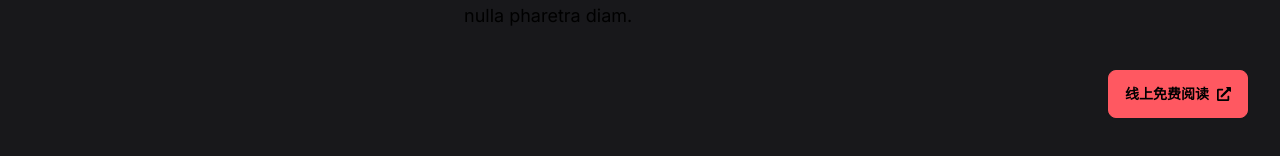
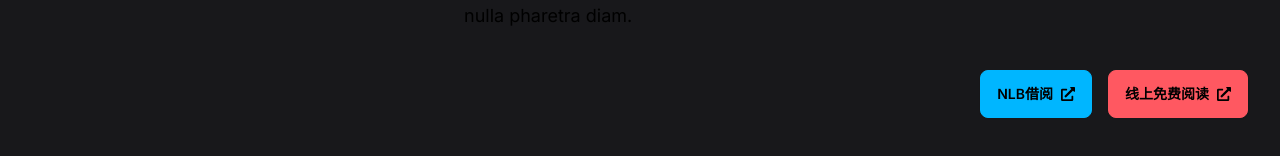
Before and after one commit to salted-caramel/pw-website-2024, a Next.js app: page /shujianenchoulu in a window 1280 px wide. Shown: the part 522-678 px from the top of the page. Built offline with nearby package versions, Linux system fonts and the light colour scheme.

Commit message:
add nlb borrow link

```diff
--- a/app/assets/data.json
+++ b/app/assets/data.json
@@ -5,6 +5,7 @@
     "stars": 5,
     "intro": "Lorem ipsum dolor sit amet, consectetur adipiscing elit, sed do eiusmod tempor incididunt ut labore et dolore magna aliqua. Arcu dui vivamus arcu felis. Enim tortor at auctor urna nunc id cursus metus. Consectetur lorem donec massa sapien faucibus et molestie ac. Porta non pulvinar neque laoreet. Sed odio morbi quis commodo. Bibendum arcu vitae elementum curabitur vitae nunc sed. Varius quam quisque id diam. Turpis massa sed elementum tempus egestas sed sed risus pretium. Magna sit amet purus gravida quis blandit turpis cursus in. Aliquet risus feugiat in ante metus dictum at tempor. Sapien faucibus et molestie ac feugiat sed. Auctor urna nunc id cursus. Tincidunt nunc pulvinar sapien et ligula ullamcorper malesuada. Condimentum lacinia quis vel eros. Faucibus ornare suspendisse sed nisi lacus sed viverra. In nulla posuere sollicitudin aliquam ultrices sagittis orci a. In pellentesque massa placerat duis. Massa enim nec dui nunc mattis enim. At in tellus integer feugiat. Feugiat vivamus at augue eget. At elementum eu facilisis sed odio morbi quis. Fermentum dui faucibus in ornare quam viverra orci sagittis eu. Fermentum iaculis eu non diam phasellus. Massa vitae tortor condimentum lacinia quis vel. Ac turpis egestas maecenas pharetra convallis posuere morbi leo. Dui id ornare arcu odio ut sem nulla pharetra diam.",
     "bookLink": "https://www.99csw.com/book/2185/64960.htm",
+    "nlblink": "https://catalogue.nlb.gov.sg/search?query=%E4%B9%A6%E5%89%91%E6%81%A9%E4%BB%87%E5%BD%95&searchType=everything&pageSize=20",
     "redirect": "/shujianenchoulu"
   },
   {
@@ -13,6 +14,7 @@
     "stars": 5,
     "intro": "Lorem ipsum dolor sit amet, consectetur adipiscing elit, sed do eiusmod tempor incididunt ut labore et dolore magna aliqua. Arcu dui vivamus arcu felis. Enim tortor at auctor urna nunc id cursus metus. Consectetur lorem donec massa sapien faucibus et molestie ac. Porta non pulvinar neque laoreet. Sed odio morbi quis commodo. Bibendum arcu vitae elementum curabitur vitae nunc sed. Varius quam quisque id diam. Turpis massa sed elementum tempus egestas sed sed risus pretium. Magna sit amet purus gravida quis blandit turpis cursus in. Aliquet risus feugiat in ante metus dictum at tempor. Sapien faucibus et molestie ac feugiat sed. Auctor urna nunc id cursus. Tincidunt nunc pulvinar sapien et ligula ullamcorper malesuada. Condimentum lacinia quis vel eros. Faucibus ornare suspendisse sed nisi lacus sed viverra. In nulla posuere sollicitudin aliquam ultrices sagittis orci a. In pellentesque massa placerat duis. Massa enim nec dui nunc mattis enim. At in tellus integer feugiat. Feugiat vivamus at augue eget. At elementum eu facilisis sed odio morbi quis. Fermentum dui faucibus in ornare quam viverra orci sagittis eu. Fermentum iaculis eu non diam phasellus. Massa vitae tortor condimentum lacinia quis vel. Ac turpis egestas maecenas pharetra convallis posuere morbi leo. Dui id ornare arcu odio ut sem nulla pharetra diam.",
     "bookLink": "https://www.99csw.com/book/2184/64936.htm",
+    "nlblink": "",
     "redirect": "/bixuejian"
   }
 ]
--- a/app/bixuejian/page.tsx
+++ b/app/bixuejian/page.tsx
@@ -11,6 +11,7 @@ const bixuejian = () => {
         stars={data[1].stars}
         intro={data[1].intro}
         readLink={data[1].bookLink}
+        nlblink={data[0].nlblink}
       />
     </div>
   );
--- a/app/components/BookIntroPage.tsx
+++ b/app/components/BookIntroPage.tsx
@@ -10,9 +10,17 @@ interface Props {
   stars: number;
   intro: string;
   readLink: string;
+  nlblink: string;
 }
 
-const BookIntroPage = ({ title, url, stars, intro, readLink }: Props) => {
+const BookIntroPage = ({
+  title,
+  url,
+  stars,
+  intro,
+  readLink,
+  nlblink,
+}: Props) => {
   return (
     <div className="bg-zinc-900 h-screen px-8">
       <Nav />
@@ -31,6 +39,7 @@ const BookIntroPage = ({ title, url, stars, intro, readLink }: Props) => {
         <div>
           <p className="text-xl">介绍</p>
           <p className="text-lg mb-10 mt-3">{intro}</p>
+          <div className="flex flex-row-reverse gap-x-4">
             <a
               href={readLink}
               target="_blank"
@@ -38,6 +47,10 @@ const BookIntroPage = ({ title, url, stars, intro, readLink }: Props) => {
             >
               线上免费阅读 <FaExternalLinkAlt />
             </a>
+            <a href={nlblink} target="_blank" className="btn btn-info">
+              NLB借阅 <FaExternalLinkAlt />
+            </a>
+          </div>
         </div>
       </div>
     </div>
--- a/app/shujianenchoulu/page.tsx
+++ b/app/shujianenchoulu/page.tsx
@@ -10,6 +10,7 @@ const shujian = () => {
       stars={data[0].stars}
       intro={data[0].intro}
       readLink={data[0].bookLink}
+      nlblink={data[0].nlblink}
     />
   );
 };
--- a/package.json
+++ b/package.json
@@ -9,6 +9,8 @@
     "lint": "next lint"
   },
   "dependencies": {
+    "dotenv": "^16.4.5",
+    "firebase": "^10.8.1",
     "next": "14.1.0",
     "react": "^18",
     "react-dom": "^18",
```
Also changed, not shown: app/components/BookLibrary.tsx (+0 -8 lines), 1 other file (tests, documents, lock files or other folders). Lines whose indentation alone changed are shown as unchanged.
